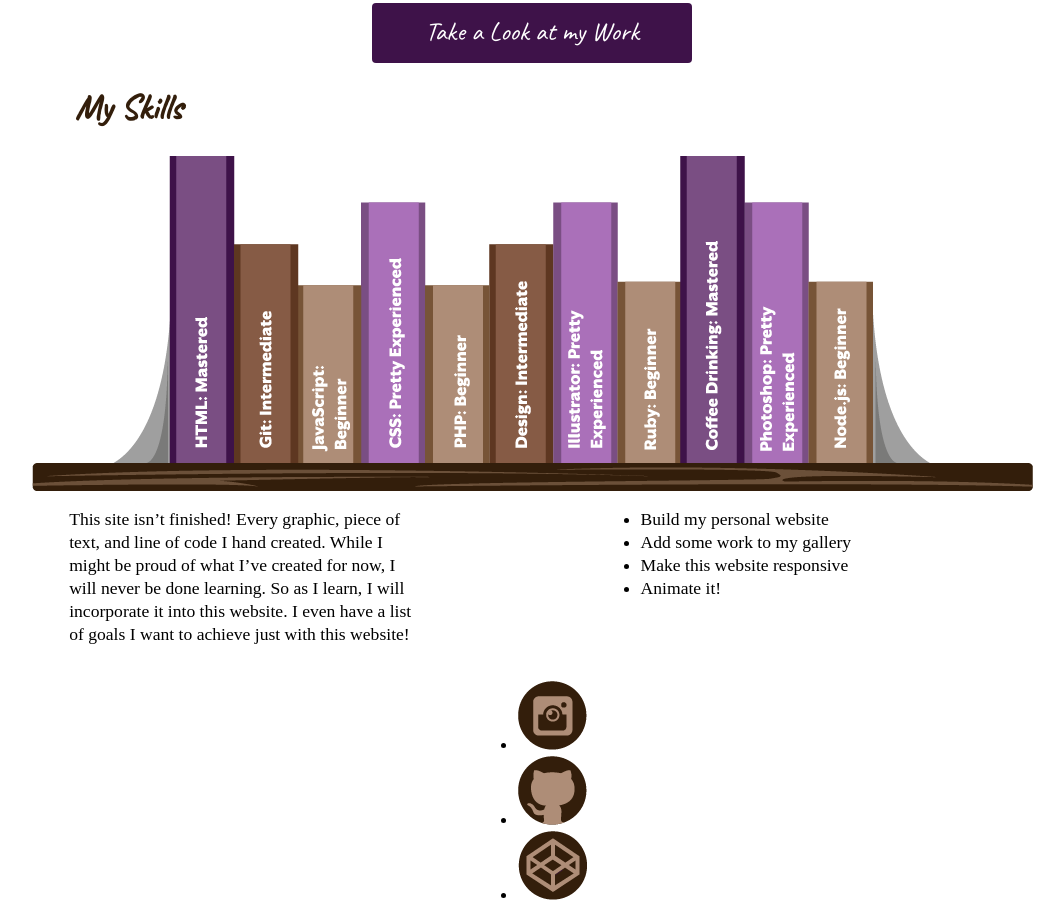
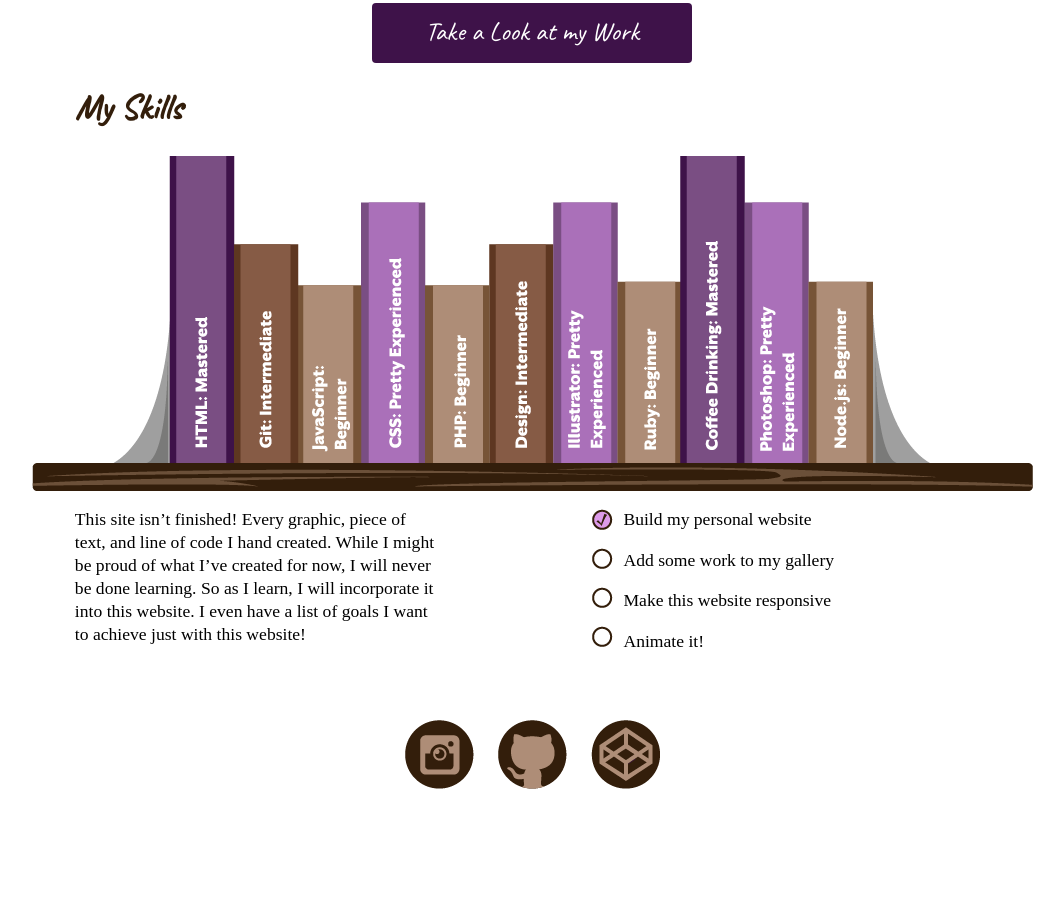
Before and after one commit to FunkyMonkster/Westmoreland-Website, a plain HTML site: page index.html in a window 1280 px wide. Shown: the part 1029-1952 px from the top of the page, without its empty margins (108-1172 px from the left). After the commit the page ends 1874 px from the top, so only its background shows below. Drawn offline with Linux system fonts and the light colour scheme; a web font is replaced by a local one.

Commit message:
THE HOME PAGE IS DONE WOOT

```diff
--- a/css/main-style.css
+++ b/css/main-style.css
@@ -102,6 +102,34 @@ h3 {
   background-color: #AA70B9;
 }
 
-ul {
-  list-style-image: url('.../images/checkmark.png');
+/* WTF am I doing*/
+.checklist-img {
+  display: inherit;
+  flex-direction: column;
+  align-items: flex-end;
 }
+
+.checklist-img img {
+  width: 21px;
+  height: 21px;
+  margin-top: 18px;
+  margin-right: 10px;
+}
+
+.checklist p {
+  display: inherit;
+  justify-content: flex-end;
+}
+
+.footer {
+  display: inherit;
+  justify-content: center;
+
+  margin-top: 50px;
+  margin-bottom: 50px;
+}
+
+.footer a {
+  margin-left: 12px;
+  margin-right: 12px;
+}
--- a/index.html
+++ b/index.html
@@ -63,23 +63,26 @@
     <div class="row">
       <div class="cl-1"></div>
       <p class="cl-2">This site isn’t finished! Every graphic, piece of text, and line of code I hand created. While I might be proud of what I’ve created for now, I will never be done learning. So as I learn, I will incorporate it into this website. I even have a list of goals I want to achieve just with this website!</p>
-      <div class="cl-1"></div>
-      <ul class="cl-2 checklist">
-        <li>Build my personal website</li>
-        <li>Add some work to my gallery</li>
-        <li>Make this website responsive</li>
-        <li>Animate it!</li>
-      </ul>
+      <div class="cl-1 checklist-img">
+        <img src="images/checkmark.png" />
+        <img src="images/bullet-point.png"/>
+        <img src="images/bullet-point.png"/>
+        <img src="images/bullet-point.png"/>
+      </div>
+      <div class="cl-2">
+        <p >Build my personal website</p>
+        <p>Add some work to my gallery</p>
+        <p>Make this website responsive</p>
+        <p>Animate it!</p>
+      </div>
       <div class="cl-1"></div>
     </div>
 
     <!-- Find me in some other places. I can be funny if I do say so myself -->
-    <div>
-      <ul>
-        <li><a href="#"><img src="images/instagram-logo.png"/></a></li>
-        <li><a href="#"><img src="images/github-logo.png"/></a></li>
-        <li><a href="#"><img src="images/codepin-logo.png"/></a></li>
-      </ul>
+    <div class="row footer">
+      <a href="#"><img src="images/instagram-logo.png"/></a>
+      <a href="#"><img src="images/github-logo.png"/></a>
+      <a href="#"><img src="images/codepin-logo.png"/></a>
     </div>
 
   </body>
```
Also changed, not shown: images/bullet-point.png (added).
